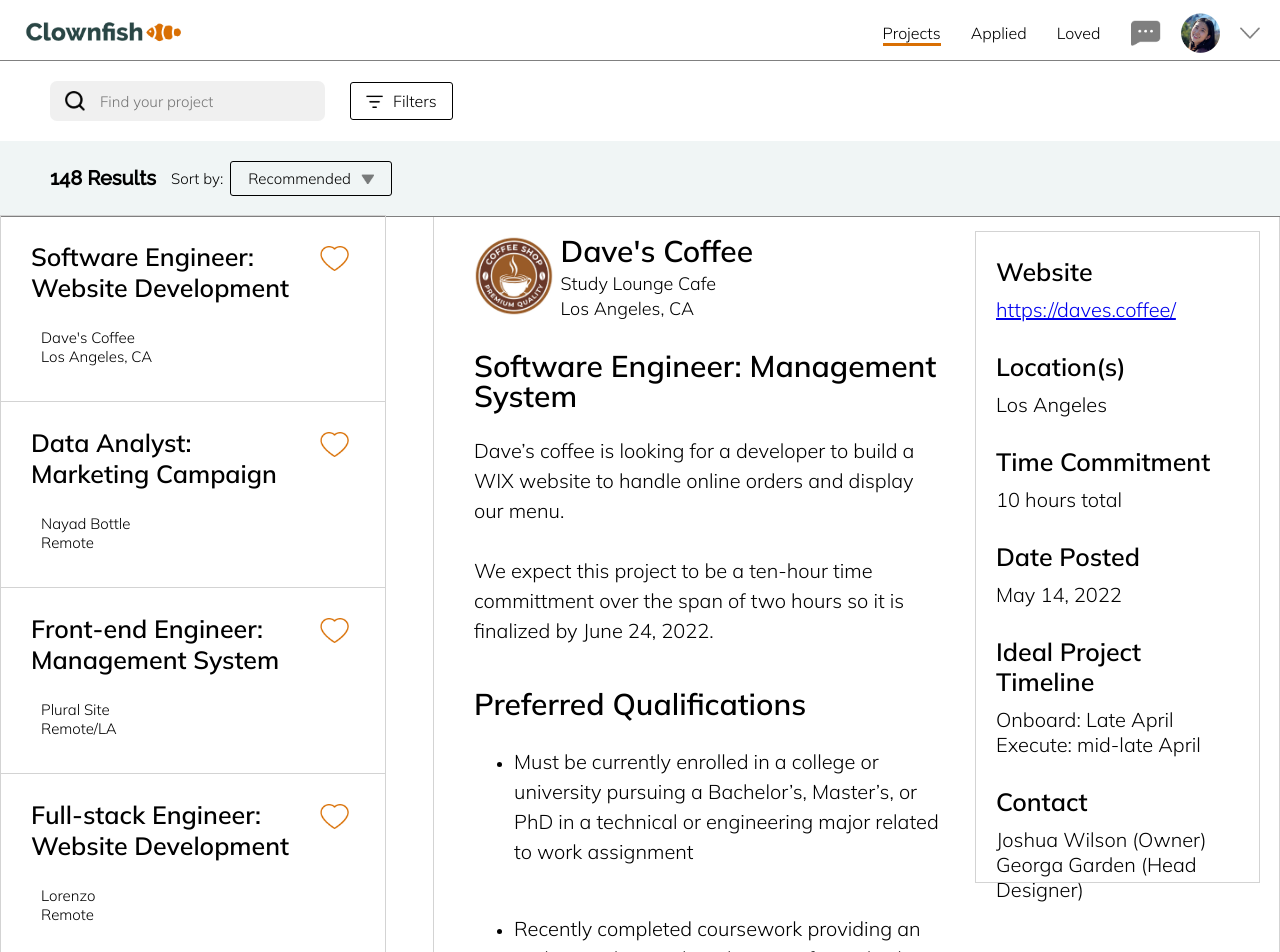
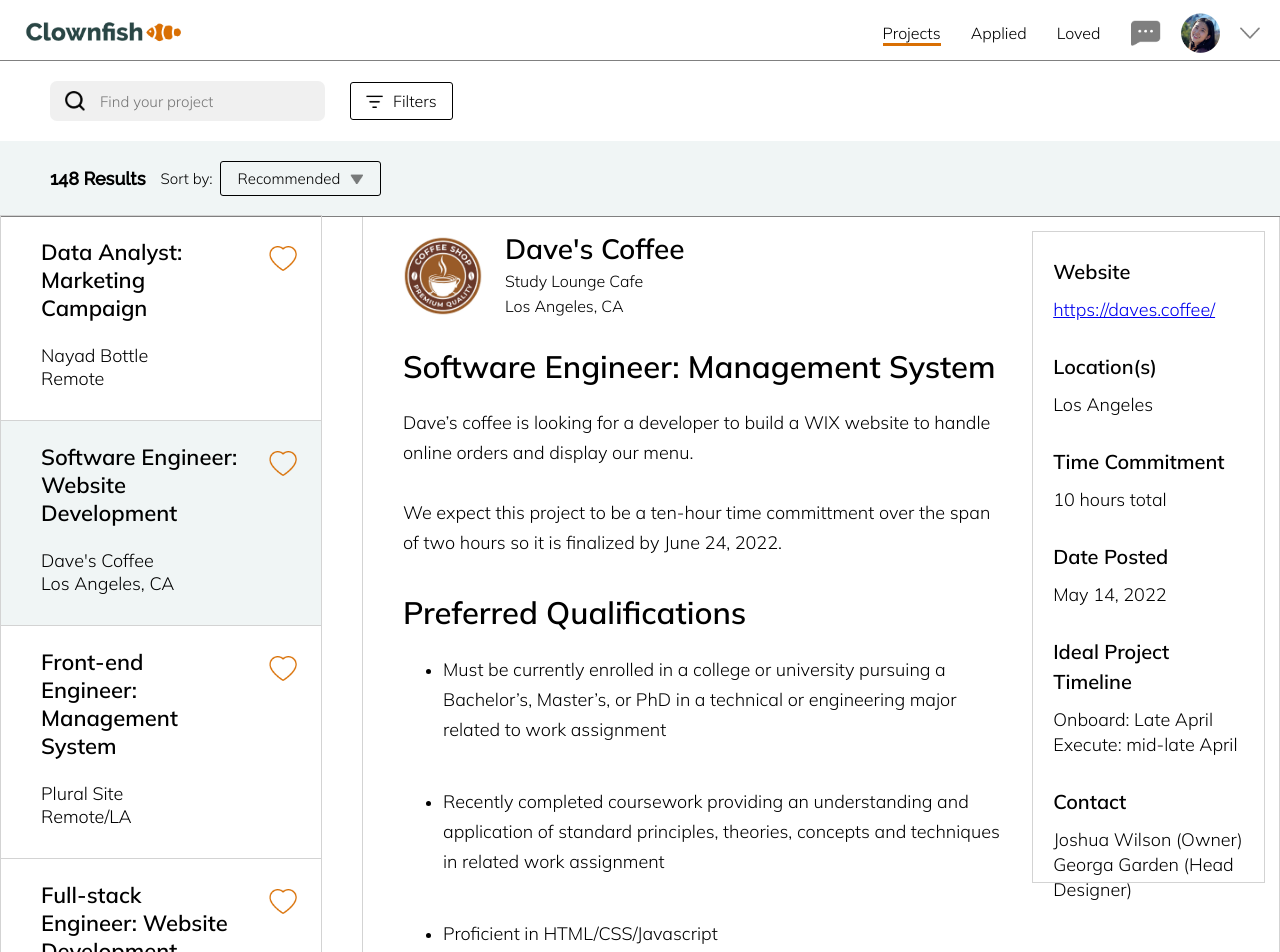
Before and after one commit to brennachen/lavalab-dream-team, a React (Create React App) app: page /jobListing in a window 1280 px wide. Shown: the top 952 px of the page. Built offline with nearby package versions, Linux system fonts and the light colour scheme.

Commit message:
styling changes

```diff
--- a/src/ApplicationPage/ApplicationPage.js
+++ b/src/ApplicationPage/ApplicationPage.js
@@ -148,7 +148,6 @@
                                     <div className="rightButtons">
                                         <button className="button-applications">Resume</button>
                                         <button className="button-applications">Website</button>
-                                        <h6>Applied 4 days ago</h6>
                                     </div>
                                 </div>
                                 <h4>Desired Location</h4>
--- a/src/JobListingPage/JobListingPage.css
+++ b/src/JobListingPage/JobListingPage.css
@@ -9,7 +9,7 @@
 }
 
 .leftPane-jobs {
-    width: 30%;
+    width: 25%;
     border: 1px solid lightgray;
     display: flex;
     flex-direction: column;
@@ -21,9 +21,21 @@
     padding: 0px 30px;
     display: flex;
     flex-direction: row;
+    cursor: pointer;
 }
 
-.leftSide {
+
+.leftBox-selected {
+    background-color: #F0F5F5;
+    border-bottom: 1px solid lightgray;
+    text-align: left;
+    padding: 0px 30px;
+    display: flex;
+    flex-direction: row;
+    cursor: pointer;
+}
+
+.leftSide-jobs {
     width: 80%;
 }
 
@@ -34,7 +46,7 @@
 .middlePane-jobs {
     background-color: white;
     color: black;
-    width: 70%;
+    width: 75%;
     height: 100vh;
     border: 1px solid lightgray;
     display: flex;
@@ -49,21 +61,21 @@
 .button-jobs {
     background-color: #D96F03;
     color: white;
-    ;
     border: none;
-    font-size: 15px;
+    font-size: 13px;
     padding: 20px 50px;
     width: 50%;
     border-radius: 5px;
     cursor: pointer;
     margin-top: 20px;
     margin-left: 25px;
-    font-size: 20px;
+    font-size: 18px;
+    margin-bottom: 20px;
 }
 
 .leftText-jobs {
     padding-top: 10px;
-    width: 60%;
+    width: 70%;
     margin-left: auto;
     margin-right: auto;
     text-align: left;
@@ -73,7 +85,7 @@
 }
 
 .leftText-jobs h6 {
-    font-size: 20px;
+    font-size: 18px;
     font-weight: 300;
     line-height: 30px;
     margin-top: 0px;
@@ -82,13 +94,13 @@
 
 .leftText-jobs h2 {
     margin-top: 40px;
-    font-size: 30px;
+    font-size: 31px;
 }
 
 .rightText-jobs {
     margin-top: 0px;
     padding-top: 10px;
-    width: 40%;
+    width: 30%;
     margin-left: auto;
     margin-right: auto;
     text-align: left;
@@ -128,14 +140,14 @@
     margin-top: 5px;
     font-style: bold;
     line-height: 30px;
-    font-size: 25px;
+    font-size: 20px;
     margin-bottom: 10px;
 }
 
 .text-jobs h6 {
     margin-top: 5px;
     line-height: 25px;
-    font-size: 20px;
+    font-size: 18px;
     font-weight: 300;
     margin-bottom: 30px;
 }
@@ -167,29 +179,31 @@
     line-height: 0px;
     padding: 0px;
     margin-bottom: 0px;
-    font-size: 30px;
+    font-size: 28px;
 }
 
 .rightCompanyText-jobs h6 {
     margin-top: 20px;
-    font-size: 18px;
+    font-size: 16px;
     font-weight: 300;
     line-height: 25px;
 }
 
 .title-jobs {
-    font-size: 40px;
+    font-size: 33px;
     line-height: 100%;
 }
 
-.leftSide h3 {
-    font-size: 25px;
+.leftSide-jobs h3 {
+    margin-left: 10px;
+    font-size: 22px;
 }
 
-.leftSide h6 {
+.leftSide-jobs h5 {
+    margin-left: 10px;
     margin-top: 0px;
-    font-size: 20px;
-    font-weight: 300;
+    font-size: 18px;
+    font-weight: 200;
 }
 
 .inputBar {
@@ -220,7 +234,7 @@
     font-family: Mulish;
     font-style: normal;
     font-weight: 500;
-    font-size: 15px;
+    font-size: 13px;
     line-height: 25px;
     display: flex;
     align-items: center;
@@ -231,7 +245,7 @@
     font-family: 'Raleway';
     font-style: normal;
     font-weight: 700;
-    font-size: 18px;
+    font-size: 13px;
     line-height: 29px;
     display: flex;
     align-items: center;
--- a/src/JobListingPage/JobListingPage.js
+++ b/src/JobListingPage/JobListingPage.js
@@ -329,52 +329,52 @@
             <div className="splitScreen-horizontal">
                 <div className="leftPane-jobs" style={{position: 'fixed', top: 215, overflowY: 'scroll', height: '100%'}}>
                     <div className="leftBox">
-                        <div className="leftSide">
+                        <div className="leftSide-jobs">
+                            <h3>Data Analyst: Marketing Campaign</h3>
+                            <h5>Nayad Bottle<br />Remote</h5>
+                        </div>
+                        <div className="rightSide">
+                            <img className="heart" src={Heart} alt="logo"></img>
+                        </div>
+                    </div>
+                    <div className="leftBox-selected">
+                        <div className="leftSide-jobs">
                             <h3>Software Engineer: Website Development</h3>
-                            <h6>Dave's Coffee<br />Los Angeles, CA</h6>
+                            <h5>Dave's Coffee<br />Los Angeles, CA</h5>
                         </div>
                         <div className="rightSide">
                             <img className="heart" src={Heart} alt="logo"></img>
                         </div>
                     </div>
                     <div className="leftBox">
-                        <div className="leftSide">
-                            <h3>Data Analyst: Marketing Campaign</h3>
-                            <h6>Nayad Bottle<br />Remote</h6>
+                        <div className="leftSide-jobs">
+                            <h3>Front-end Engineer: Management System</h3>
+                            <h5>Plural Site<br />Remote/LA</h5>
                         </div>
                         <div className="rightSide">
                             <img className="heart" src={Heart} alt="logo"></img>
                         </div>
                     </div>
                     <div className="leftBox">
-                        <div className="leftSide">
-                            <h3>Front-end Engineer: Management System</h3>
-                            <h6>Plural Site<br />Remote/LA</h6>
+                        <div className="leftSide-jobs">
+                            <h3>Full-stack Engineer: Website Development</h3>
+                            <h5>Lorenzo<br />Remote</h5>
                         </div>
                         <div className="rightSide">
                             <img className="heart" src={Heart} alt="logo"></img>
                         </div>
                     </div>
                     <div className="leftBox">
-                        <div className="leftSide">
-                            <h3>Full-stack Engineer: Website Development</h3>
-                            <h6>Lorenzo<br />Remote</h6>
-                        </div>
-                        <div className="rightSide">
-                            <img className="heart" src={Heart} alt="logo"></img>
-                        </div>
-                    </div>
-                    <div className="leftBox">
-                        <div className="leftSide">
+                        <div className="leftSide-jobs">
                             <h3>Back-end Engineer: Website Development</h3>
-                            <h6>Lorenzo<br />Remote</h6>
+                            <h5>Lorenzo<br />Remote</h5>
                         </div>
                         <div className="rightSide">
                             <img className="heart" src={Heart} alt="logo"></img>
                         </div>
                     </div>
                 </div>
-                <div className="middlePane-jobs" style={{marginLeft: 433, marginTop: 210}}>
+                <div className="middlePane-jobs" style={{marginLeft: 362, marginTop: 210}}>
                     <div className="leftText-jobs">
                         <div className="company">
                             <div className="leftCompanyLogo">
--- a/src/JobListingPage/SearchBar.css
+++ b/src/JobListingPage/SearchBar.css
@@ -90,7 +90,7 @@
   font-family: 'Raleway';
   font-style: normal;
   font-weight: 800;
-  font-size: 20px;
+  font-size: 18px;
   line-height: 35px;
   color: #000000;
   margin-left: 50px;
```
